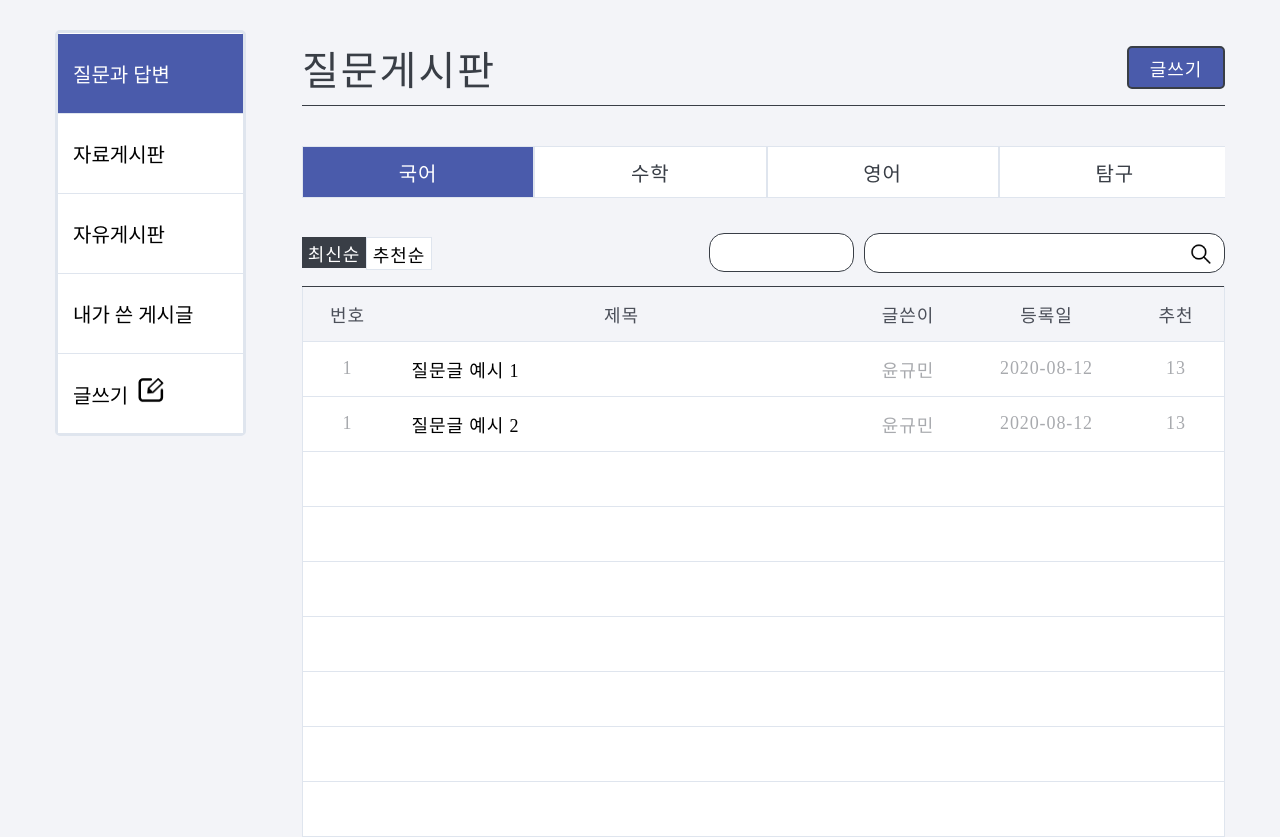
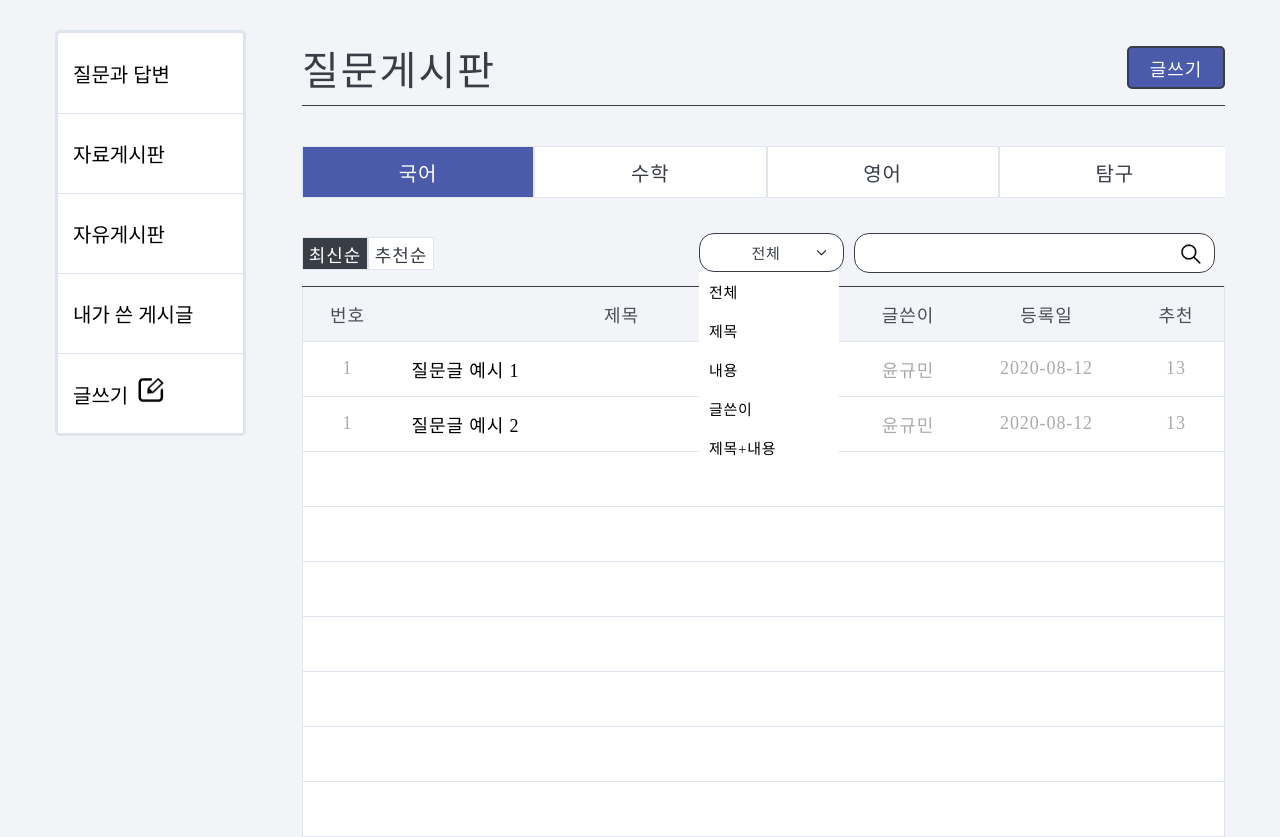
Before and after one commit to kbs1115/newproject, a Django app: page /board/posts/1/ in a window 1280 px wide, after a click on "전체". Shown: the part 184-1021 px from the top of the page. Run offline with Django 4.2, Linux system fonts and the light colour scheme; data that the repository does not hold is empty; parts of the project's set-up code (start-up, migrations or seed data) failed here and were passed over.

Commit message:
dropdown, posts 검색, active 처리 완료

```diff
--- a/board/views/post_views.py
+++ b/board/views/post_views.py
@@ -11,7 +11,7 @@ from django.utils.datastructures import MultiValueDict
 
 def posts(request, category: int):
     detail = request.GET.get('detail', 'all')  # all , subject ,content, user, subAndContent
-    kw = request.GET.get('kw', '')
+    kw = request.GET.get('kw_posts', '')
     sort = request.GET.get('sort', 'update')  # sort 종류는 -create_date, 추천수 2개가 있음
     page = request.GET.get('page', '1')  # 페이징 처리
 
--- a/static/posts.css
+++ b/static/posts.css
@@ -133,24 +133,7 @@
     height: 32px;
     margin-bottom: 16.5px;
 }
-.createdate > a {
-    display: flex;
-    justify-content: center;
-    align-items: center;
-    float: left;
-    width: 64px;
-    height: 31px;
-    background-color: var(--unnamed, #393E46);
-    color: #FFF;
-    text-align: center;
-    font-family: Noto Sans KR;
-    font-size: 18px;
-    font-style: normal;
-    font-weight: 500;
-    line-height: normal;
-    letter-spacing: 0.9px;
-}
-.recommend {
+.order > a {
     display: flex;
     justify-content: center;
     align-items: center;
@@ -168,6 +151,29 @@
     letter-spacing: 0.9px;
     border: 1px solid var(--unnamed, #DFE5EE);
 }
+.order.active > a {
+    display: flex;
+    justify-content: center;
+    align-items: center;
+    float: left;
+    width: 64px;
+    height: 31px;
+    background-color: var(--unnamed, #393E46);
+    color: #FFF;
+    text-align: center;
+    font-family: Noto Sans KR;
+    font-size: 18px;
+    font-style: normal;
+    font-weight: 500;
+    line-height: normal;
+    letter-spacing: 0.9px;
+}
+.dropdown {
+    position: relative;
+}
+.dropdown ul {
+    position: absolute;
+}
 .searchbar-posts {
     float: right;
     display: flex;
@@ -180,13 +186,52 @@
     display: flex;
     width: 145px;
     height: 39px;
-    padding: 10px 15px;
     border-radius: 15px;
     border: 1px solid var(--unnamed, #393E46);
     background: #FFF;
     justify-content: center;
     align-items: center;
-    gap: 80px;
+    cursor: pointer;
+}
+.dropbtn > div {
+    width: 100px;
+    height: 22px;
+    color: var(--unnamed, #393E46);
+    font-family: Noto Sans KR;
+    font-size: 15px;
+    font-style: normal;
+    font-weight: 500;
+    line-height: normal;
+    letter-spacing: 0.75px;
+    text-align: center;
+}
+.dropbtn > img {
+    width: 11px;
+    height: 11px;
+}
+.dropdown_list {
+    width: 130px;
+    height: 39px;
+    display: flex;
+    align-items: center;
+    justify-content: start;
+    background: #FFF;
+    color: var(--unnamed, #393E46);
+    font-family: Noto Sans KR;
+    font-size: 15px;
+    font-style: normal;
+    font-weight: 500;
+    line-height: normal;
+    letter-spacing: 0.75px;
+    text-align: center;
+    padding-left: 10px;
+    cursor: pointer;
+}
+.dropdown_list:hover {
+    background-color: #F3F4F8;
+}
+.hidden {
+    display: none;
 }
 .searchinput-posts {
     display: flex;
--- a/templates/board/posts.html
+++ b/templates/board/posts.html
@@ -8,7 +8,7 @@
 {% block content %}
 <div class="container">
     <div class="sidebar">
-        <div class="sidebar-menu active"><a>질문과 답변</a></div>
+        <div class="sidebar-menu"><a>질문과 답변</a></div>
         <div class="sidebar-menu"><a>자료게시판</a></div>
         <div class="sidebar-menu"><a>자유게시판</a></div>
         <div class="sidebar-menu"><a>내가 쓴 게시글</a></div>
@@ -20,24 +20,46 @@
             <button class="write">글쓰기</button>
         </div>
         <div class="tabmenu">
-            <div class="tabmenu-item active"><a href="">국어</a></div>
+            <div class="tabmenu-item"><a href="">국어</a></div>
             <div class="tabmenu-item"><a href="">수학</a></div>
             <div class="tabmenu-item"><a href="">영어</a></div>
             <div class="tabmenu-item"><a href="">탐구</a></div>
         </div>
         <div class="orderAndSearch">
-            <div class="createdate"><a href="">최신순</a></div>
-            <div class="recommend"><a href="">추천순</a></div>
+            <div class="order"><a href="">최신순</a></div>
+            <div class="order"><a href="">추천순</a></div>
             <div class="searchbar-posts">
                 <div class="dropdown">
-                    <button class="dropbtn">
-
+                    <button class="dropbtn" id="dropbtn">
+                        {% if detail == 'all' %}
+                        <div>전체</div>
+                        {% elif detail == 'subject' %}
+                        <div>제목</div>
+                        {% elif detail == 'content' %}
+                        <div>내용</div>
+                        {% elif detail == 'user' %}
+                        <div>글쓴이</div>
+                        {% elif detail == 'subAndContent' %}
+                        <div>제목+내용</div>
+                        {% endif %}
+                        <img src="/static/img/dropdownicon.png" alt="">
                     </button>
+                    <ul class="hidden">
+                        <li class="dropdown_list"><a href="javascript:void(0)">전체</a></li>
+                        <li class="dropdown_list"><a href="javascript:void(0)">제목</a></li>
+                        <li class="dropdown_list"><a href="javascript:void(0)">내용</a></li>
+                        <li class="dropdown_list"><a href="javascript:void(0)">글쓴이</a></li>
+                        <li class="dropdown_list"><a href="javascript:void(0)">제목+내용</a></li>
+                    </ul>
                 </div>
                 <div class="searchinput-posts">
                     <input type="text" id="search_kw_posts" value="{{ kw_posts|default_if_none:'' }}">
                     <button type="button" id="btn_search_posts"><img src="/static/img/nav-search-icon.png" alt="search"></button>
                 </div>
+                <form id="searchForm_posts" method="get" action="{% url 'board:posts' category %}">
+                    <input type="hidden" id="kw_posts" name="kw_posts" value="{{ kw_posts|default_if_none:'' }}">
+                    <input type="hidden" id="detail" name="detail" value="{{ detail|default_if_none:'all' }}">
+                </form>
             </div>
         </div>
         <table>
@@ -72,4 +94,85 @@
         </table>
     </div>
 </div>
+<!-- 탭메뉴 active 조정 -->
+<script type='text/javascript'>
+// 현재 URL 가져오기
+const currentUrl = window.location.href;
+
+// URL에서 마지막 부분 추출
+const parts = currentUrl.split('/');
+const lastPart = Number(parts[parts.length - 2]);
+
+//십의 자리와 1의 자리, querystring 값으로 어떤 태그에 active를 부여할지 결정
+const whatCategory = Math.floor(lastPart / 10);
+const whatSubject = lastPart % 10;
+const sortOrder = new URLSearchParams(location.search).get('sort');
+
+//active 속성 부여
+const sidebars = document.getElementsByClassName('sidebar-menu');
+if(whatCategory === 1){
+    sidebars[0].classList.add('active');
+}
+else if(whatCategory === 2){
+    sidebars[2].classList.add('active');
+}
+else if(whatCategory === 3){
+    sidebars[1].classList.add('active');
+}
+
+const subjects = document.getElementsByClassName('tabmenu-item');
+if(whatSubject > 0 && whatSubject < 5)
+    subjects[whatSubject - 1].classList.add('active');
+
+const orders = document.getElementsByClassName('order');
+if(sortOrder === 'voter_count'){
+    orders[1].classList.add('active');
+}
+else {
+    orders[0].classList.add('active');
+}
+</script>
+<!-- posts 검색 기능 -->
+<script type='text/javascript'>
+    const btn_search_posts = document.getElementById("btn_search_posts");
+    btn_search_posts.addEventListener('click', function() {
+      document.getElementById('kw_posts').value = document.getElementById('search_kw_posts').value;
+      document.getElementById('searchForm_posts').submit();
+  });
+</script>
+<!-- dropdown 구현 -->
+<script>
+const dropdownButton = document.getElementById('dropbtn');
+const dropdownButtonText = document.querySelector('#dropbtn div');
+const dropdownMenu = document.querySelectorAll('.dropdown ul');
+
+//dropbtn 클릭 시, dropdown 메뉴가 드러남.
+dropdownButton.addEventListener('click', () => {
+    dropdownMenu[0].classList.toggle('hidden');
+});
+
+//각 메뉴 클릭 시 dropdownMenu가 사라지고, 텍스트가 바뀌도록 함. all , subject ,content, user, subAndContent
+const dropdownItems = document.querySelectorAll('.dropdown_list a');
+dropdownItems.forEach(item => {
+    item.addEventListener('click', () => {
+        dropdownButtonText.textContent = item.textContent;
+        dropdownMenu[0].classList.toggle('hidden');
+        if(item.textContent === "전체"){
+            document.getElementById('detail').value = 'all';
+        }
+        else if(item.textContent === "제목"){
+            document.getElementById('detail').value = 'subject';
+        }
+        else if(item.textContent === "내용"){
+            document.getElementById('detail').value = 'content';
+        }
+        else if(item.textContent === "글쓴이"){
+            document.getElementById('detail').value = 'user';
+        }
+        else if(item.textContent === "제목+내용"){
+            document.getElementById('detail').value = 'subAndContent';
+        }
+    });
+});
+</script>
 {% endblock %}
```
Also changed, not shown: static/img/dropdownicon.png (added).
